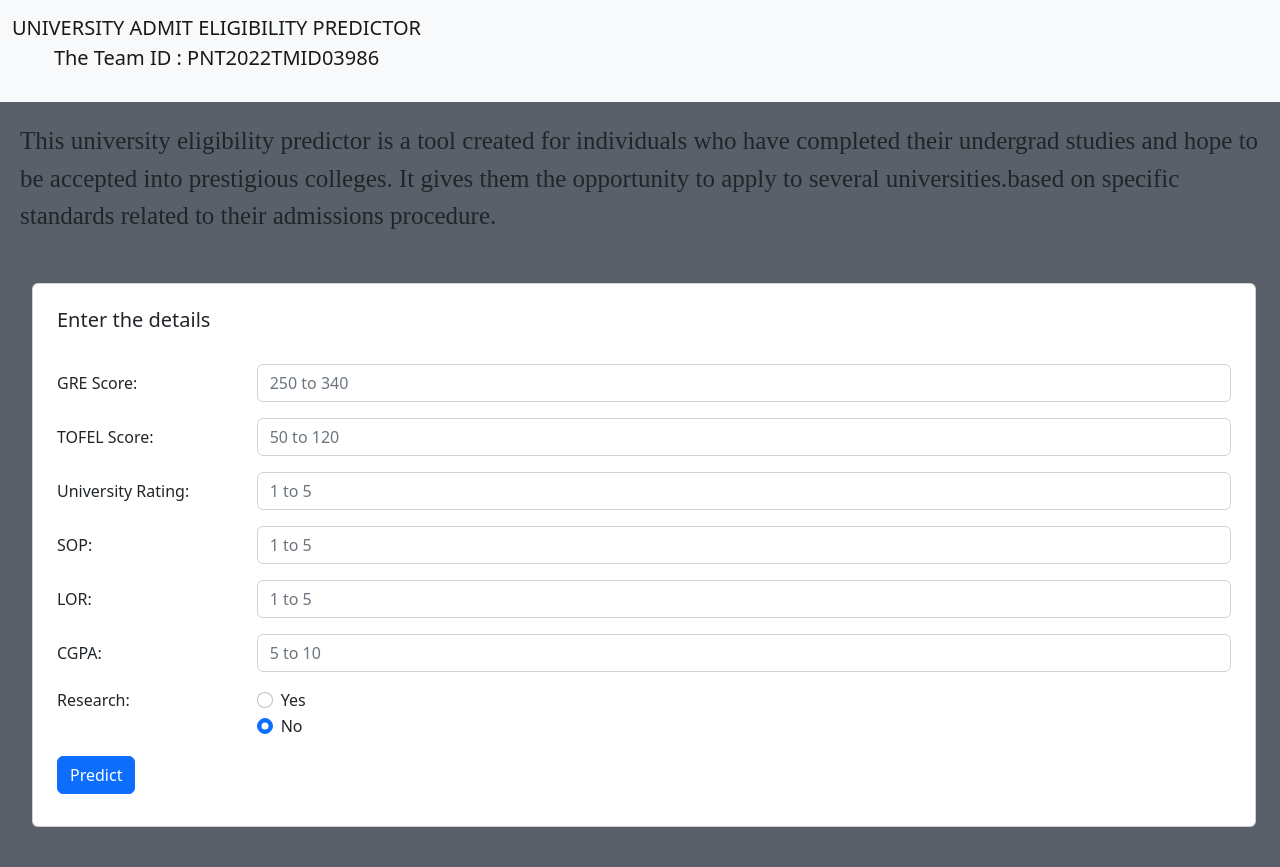
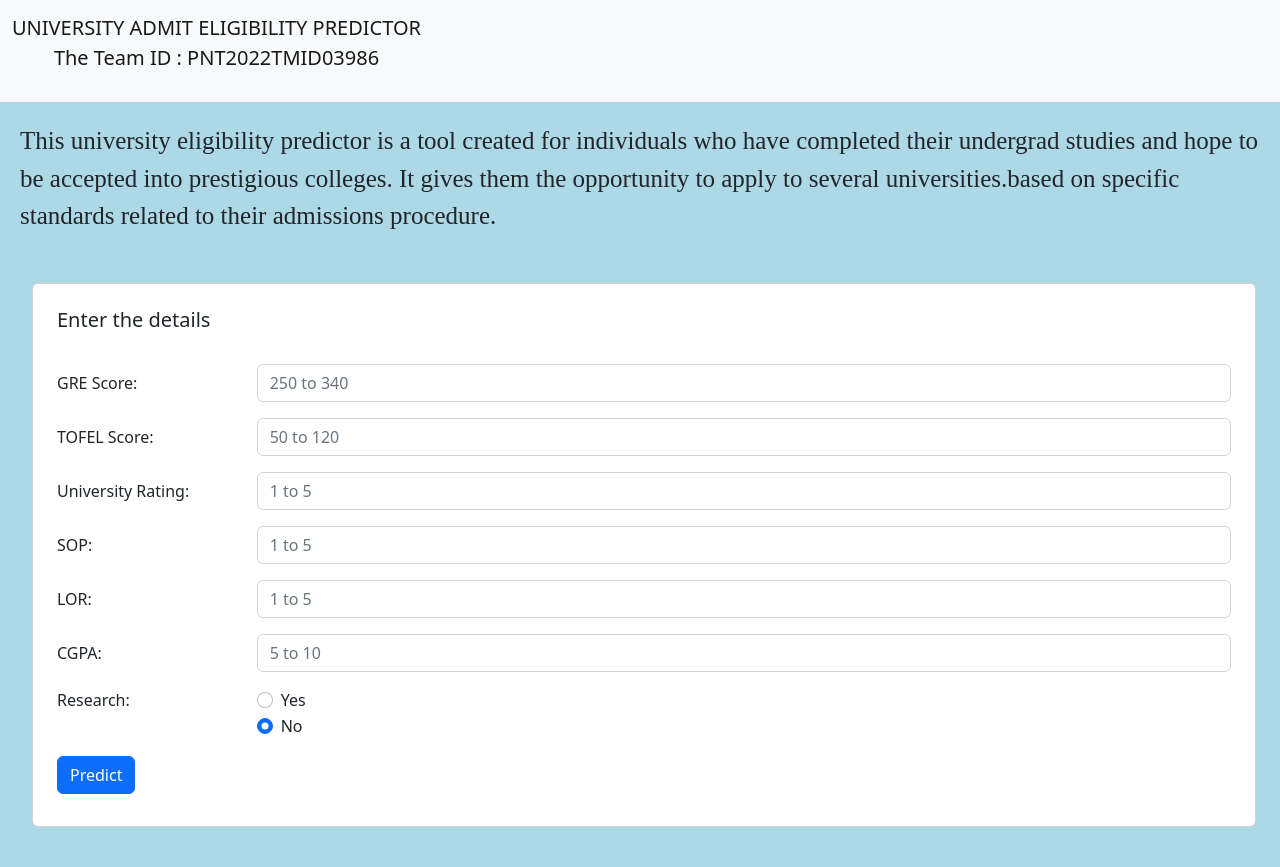
Before and after one commit to IBM-EPBL/IBM-Project-27453-1660056745, a Flask app: page /home in a window 1280 px wide. Run offline with Flask 2, Linux system fonts and the light colour scheme.

Commit message:
Update styles.css

```diff
--- a/Final Deliverables/Static/CSS/styles.css
+++ b/Final Deliverables/Static/CSS/styles.css
@@ -24,8 +24,8 @@
 body {
     font: 62.5%/1.5 "Lucida Grande", "Lucida Sans", Tahoma, Verdana, sans-serif;
     background: #a3a9bde9;
-    background: -webkit-linear-gradient(to right, #5a6069, #5a6069);
-    background: linear-gradient(to right, #5a6069, #5a6069);
+    background: -webkit-linear-gradient(to right, #ADD8E6, #ADD8E6);
+    background: linear-gradient(to right, #ADD8E6, #ADD8E6);
     color: #000000;
     text-align: center;
 }
```
